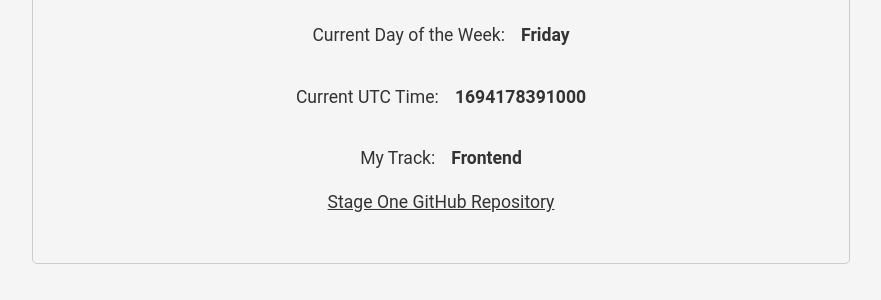
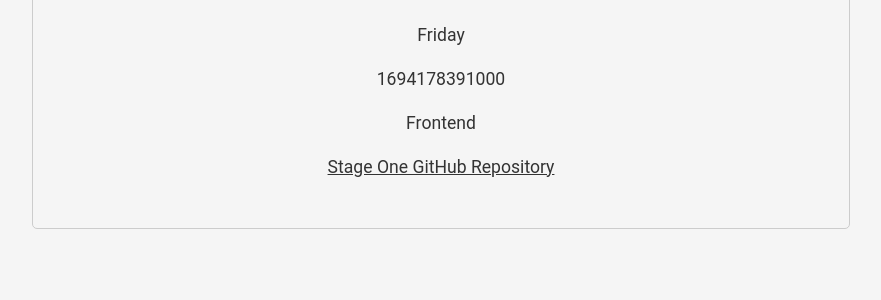
Before and after one commit to Christiano112/HNG_Stage-One, a plain HTML site: page index.html in a window 1280 px wide. Shown: the part 360-660 px from the top of the page, without its empty margins (199-1080 px from the left). Drawn offline with Linux system fonts and the light colour scheme.

Commit message:
removed classes

```diff
--- a/index.html
+++ b/index.html
@@ -7,7 +7,7 @@
         <title>Frontend Page Creation with Specific Elements</title>
     </head>
     <body>
-        <main class="profile">
+        <main>
             <h1 data-testid="slackUserName">Christian Enyia</h1>
 
             <img
@@ -16,20 +16,11 @@
                 data-testid="slackDisplayImage"
             />
 
-            <div class="day-time">
-                <p>Current Day of the Week:</p>
-                <p data-testid="currentDayOfTheWeek"></p>
-            </div>
+            <p data-testid="currentDayOfTheWeek"></p>
 
-            <div class="day-time">
-                <p>Current UTC Time:</p>
-                <p data-testid="currentUTCTime"></p>
-            </div>
+            <p data-testid="currentUTCTime"></p>
 
-            <div class="day-time">
-                <p>My Track:</p>
-                <p data-testid="myTrack">Frontend</p>
-            </div>
+            <p data-testid="myTrack">Frontend</p>
 
             <a
                 href="https://github.com/Christiano112/HNG_Stage-One"
--- a/styles.css
+++ b/styles.css
@@ -9,7 +9,7 @@
     box-sizing: border-box;
 }
 
-.profile {
+main {
     text-align: center;
     margin: 3rem auto;
     padding: 3rem 1.5rem;
@@ -18,21 +18,10 @@
     width: 60%;
 }
 
-.profile img {
+main img {
     width: 10rem;
     height: 10rem;
     border-radius: 50%;
-}
-
-.day-time {
-    display: flex;
-    justify-content: center;
-    align-items: center;
-    gap: 1rem;
-}
-
-.day-time p:nth-child(2) {
-    font-weight: bold;
 }
 
 a {
@@ -40,14 +29,8 @@
 }
 
 @media screen and (max-width: 768px) {
-    .profile {
+    main {
         width: 80%;
         margin: 2rem auto;
     }
 }
-
-@media screen and (max-width: 480px) {
-    .day-time {
-        display: block;
-    }
-}
```
